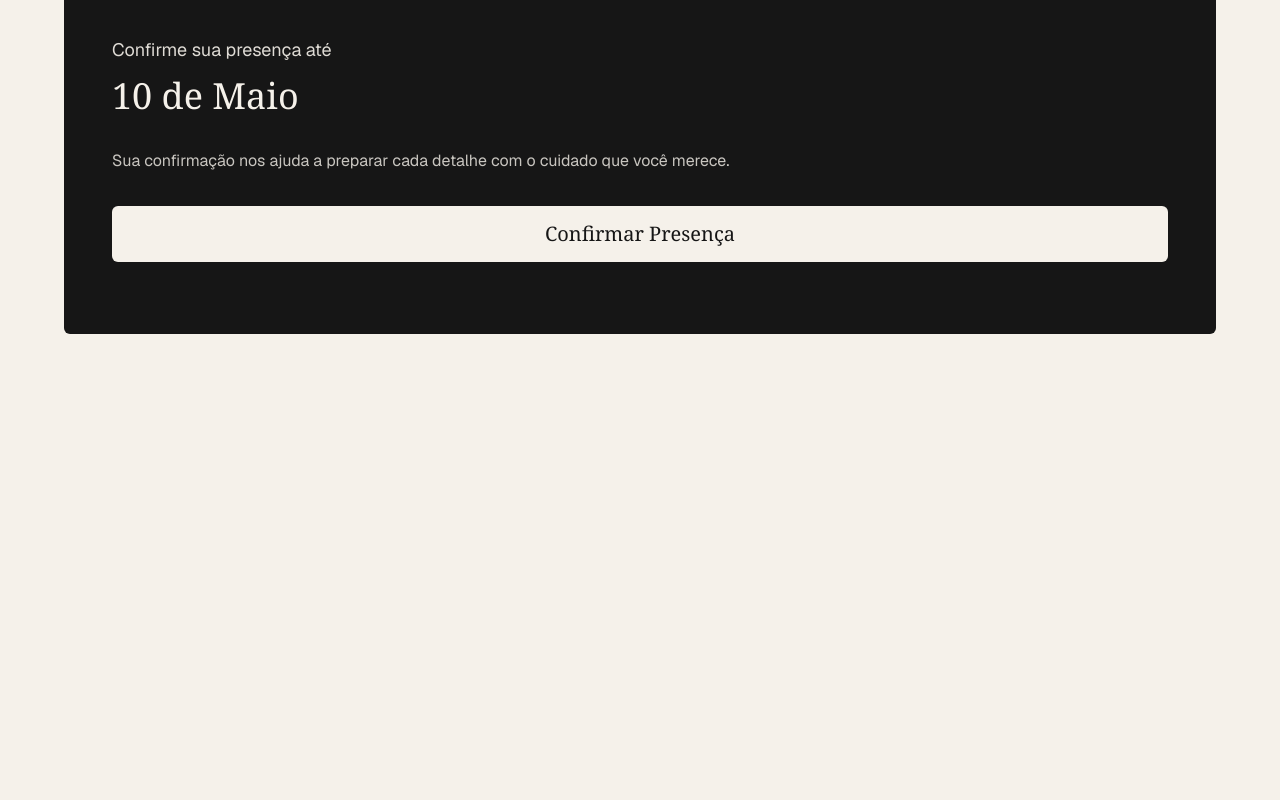
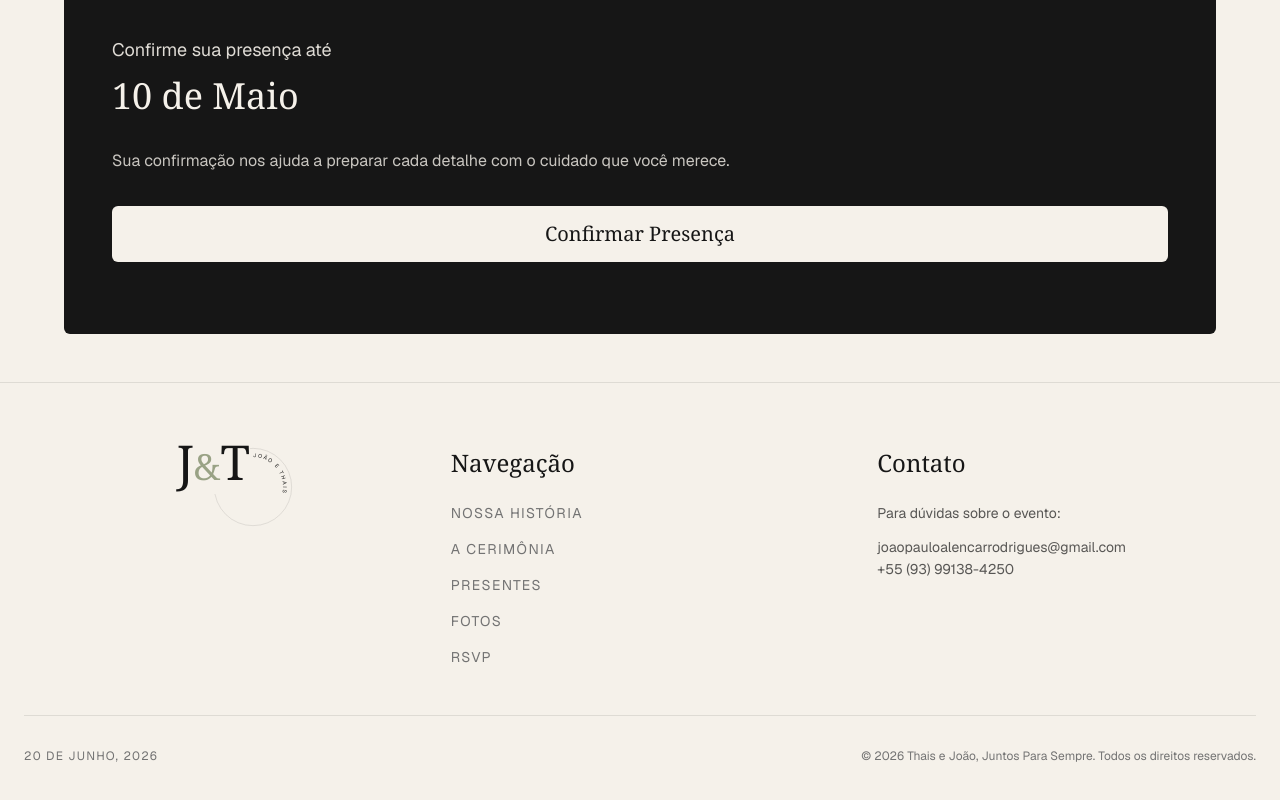
Before and after one commit to joaorodrs/wedding, a Next.js app: page /cerimonia in a window 1280 px wide. Shown: the part 4717-5517 px from the top of the page. Before the commit the page ends 5115 px from the top, so only its background shows below. Built offline with nearby package versions, Linux system fonts and the light colour scheme; a web font is replaced by a local one.

Commit message:
feat(footer): adds footer

```diff
--- a/app/cerimonia/page.tsx
+++ b/app/cerimonia/page.tsx
@@ -4,6 +4,7 @@ import Image from "next/image";
 import Link from "next/link";
 import { Button } from "@/components/ui/button";
 import { CerimonySection } from "@/components/sections/cerimony";
+import { Footer } from "@/components/sections/footer";
 
 export default function CerimoniaPage() {
   const timeline = [
@@ -217,7 +218,11 @@ export default function CerimoniaPage() {
                   Sua confirmação nos ajuda a preparar cada detalhe com o
                   cuidado que você merece.
                 </p>
-                <Link href="/rsvp" className="block mb-6">
+                <Link
+                  href="https://wa.me/5593991384250?text=Ol%C3%A1!%20Gostaria%20de%20confirmar%20minha%20presen%C3%A7a%20no%20casamento.%20Meu%20nome%20%C3%A9%3A"
+                  target="_blank"
+                  className="block mb-6"
+                >
                   <Button className="w-full bg-background text-foreground hover:bg-background/90 font-serif text-xl py-7 rounded-sm">
                     Confirmar Presença
                   </Button>
@@ -226,6 +231,8 @@ export default function CerimoniaPage() {
             </div>
           </div>
         </div>
+
+        <Footer />
       </main>
     </div>
   );
--- a/app/fotos/page.tsx
+++ b/app/fotos/page.tsx
@@ -8,6 +8,7 @@ import { WeddingNav } from "@/components/wedding-nav";
 import { Upload, Heart, Download } from "lucide-react";
 import { Dialog, DialogContent, DialogTitle } from "@/components/ui/dialog";
 import { Button } from "@/components/ui/button";
+import { Footer } from "@/components/sections/footer";
 
 interface Photo {
   id: string;
@@ -123,8 +124,8 @@ export default function PhotosPage() {
         <div className="max-w-3xl mb-16">
           <div className="inline-block mb-4">
             <div className="flex items-center gap-3">
-              <div className="w-16 h-[1px] bg-foreground/30" />
-              <span className="text-xs tracking-[0.3em] uppercase text-muted-foreground">
+              <div className="w-16 h-[1px] bg-dim-green" />
+              <span className="text-xs tracking-[0.3em] uppercase text-swamp-green">
                 Memórias
               </span>
             </div>
@@ -261,6 +262,8 @@ export default function PhotosPage() {
             <Upload className="ml-2 w-5 h-5 group-hover:translate-y-[-2px] transition-transform" />
           </Button>
         </div>
+
+        <Footer />
       </main>
 
       {/* Photo Detail Modal */}
--- a/app/nossa-historia/page.tsx
+++ b/app/nossa-historia/page.tsx
@@ -1,3 +1,4 @@
+import { Footer } from "@/components/sections/footer";
 import { HeroSection } from "@/components/sections/hero-section";
 import OurHistory from "@/components/sections/our-history";
 import { WeddingNav } from "@/components/wedding-nav";
@@ -11,6 +12,8 @@ export default function OurHistoryPage() {
         <HeroSection hideButton />
 
         <OurHistory />
+
+        <Footer />
       </main>
     </div>
   );
--- a/app/page.tsx
+++ b/app/page.tsx
@@ -2,6 +2,7 @@ import { WeddingNav } from "@/components/wedding-nav";
 import { HeroSection } from "@/components/sections/hero-section";
 import { NewChapterSection } from "@/components/sections/new-chapter-section";
 import { CerimonySection } from "@/components/sections/cerimony";
+import { Footer } from "@/components/sections/footer";
 
 export default function HomePage() {
   return (
@@ -18,6 +19,8 @@ export default function HomePage() {
         <div className="h-[1px] w-full bg-black/10 mt-10 mb-20" />
 
         <CerimonySection />
+
+        <Footer />
       </main>
     </div>
   );
--- a/app/presentes/page.tsx
+++ b/app/presentes/page.tsx
@@ -15,6 +15,7 @@ import {
   DialogTitle,
 } from "@/components/ui/dialog";
 import { toast } from "sonner";
+import { Footer } from "@/components/sections/footer";
 
 interface GiftItem {
   id: number;
@@ -413,6 +414,8 @@ export default function PresentesPage() {
             </Card>
           ))}
         </div>
+
+        <Footer />
       </main>
 
       <Dialog
--- /dev/null
+++ b/components/sections/footer.tsx
@@ -0,0 +1,113 @@
+import Link from "next/link";
+
+export function Footer() {
+  return (
+    <footer className="border-t border-foreground/10 bg-background mt-12">
+      <div className="container mx-auto px-6 pt-16">
+        <div className="grid md:grid-cols-3 gap-12 mb-12">
+          <div className="relative space-y-4 flex justify-between items-center md:flex-col md:justify-start md:align-start">
+            <div className="z-10">
+              <Link
+                href="/"
+                className="text-5xl font-serif bg-background leading-0 z-10"
+              >
+                J<span className="text-swamp-green text-4xl">&</span>T
+              </Link>
+            </div>
+            <div className="absolute w-20 h-20 left-[50%]">
+              <svg viewBox="0 0 120 120" className="w-full h-full">
+                <circle
+                  cx="60"
+                  cy="60"
+                  r="58"
+                  fill="none"
+                  stroke="currentColor"
+                  strokeWidth="0.5"
+                  className="text-foreground/30"
+                />
+                <defs>
+                  <path
+                    id="footerCircle"
+                    d="M 60, 60 m -45, 0 a 45,45 0 1,1 90,0 a 45,45 0 1,1 -90,0"
+                  />
+                </defs>
+                <text className="text-[8px] tracking-[0.3em] uppercase fill-current">
+                  <textPath href="#footerCircle" startOffset="25%">
+                    João e Thais
+                  </textPath>
+                </text>
+              </svg>
+            </div>
+          </div>
+
+          <div className="space-y-6">
+            <h4 className="text-2xl font-serif text-foreground">Navegação</h4>
+            <nav className="flex flex-col gap-4 text-sm tracking-widest uppercase text-muted-foreground">
+              <Link
+                href="/nossa-historia"
+                className="hover:opacity-70 transition-opacity"
+              >
+                Nossa história
+              </Link>
+              <Link
+                href="/cerimonia"
+                className="hover:opacity-70 transition-opacity"
+              >
+                A CERIMÔNIA
+              </Link>
+              <Link
+                href="/presentes"
+                className="hover:opacity-70 transition-opacity"
+              >
+                PRESENTES
+              </Link>
+              <Link
+                href="/fotos"
+                className="hover:opacity-70 transition-opacity"
+              >
+                FOTOS
+              </Link>
+              <Link
+                href="/#rsvp"
+                className="hover:opacity-70 transition-opacity"
+              >
+                RSVP
+              </Link>
+            </nav>
+          </div>
+
+          <div className="space-y-6">
+            <h4 className="text-2xl font-serif text-foreground">Contato</h4>
+            <div className="space-y-3 text-foreground/70">
+              <p className="text-sm">Para dúvidas sobre o evento:</p>
+              <a
+                href="mailto:joaopauloalencarrodrigues@gmail.com"
+                className="text-sm hover:text-foreground transition-colors"
+              >
+                joaopauloalencarrodrigues@gmail.com
+              </a>
+              <a
+                href="https://wa.me/5593991384250"
+                className="text-sm hover:text-foreground transition-colors"
+              >
+                <p>+55 (93) 99138-4250</p>
+              </a>
+            </div>
+          </div>
+        </div>
+
+        <div className="pt-8 border-t border-foreground/10">
+          <div className="flex flex-col md:flex-row justify-between items-center gap-4 text-sm text-muted-foreground">
+            <p className="text-xs tracking-widest uppercase">
+              20 de Junho, 2026
+            </p>
+            <p className="text-xs">
+              © 2026 Thais e João, Juntos Para Sempre. Todos os direitos
+              reservados.
+            </p>
+          </div>
+        </div>
+      </div>
+    </footer>
+  );
+}
--- a/components/sections/new-chapter-section.tsx
+++ b/components/sections/new-chapter-section.tsx
@@ -2,6 +2,7 @@
 
 import Image from "next/image";
 import { motion, useScroll, useTransform } from "motion/react";
+import Link from "next/link";
 
 export const NewChapterSection = () => {
   const { scrollYProgress } = useScroll();
@@ -45,9 +46,15 @@ export const NewChapterSection = () => {
       </p>
 
       <div className="w-full flex items-center justify-center mt-12">
-        <button className="cursor-pointer bg-foreground text-white py-3 px-4 font-serif text-2xl rounded-full md:mx-auto md:px-8 md:text-3xl hover:ring-1 hover:ring-black/10 hover:ring-offset-10 hover:ring-offset-background transition duration-200 focus:ring-foreground focus:ring-1">
-          Confirme sua presença
-        </button>
+        <Link
+          href="https://wa.me/5593991384250?text=Ol%C3%A1!%20Gostaria%20de%20confirmar%20minha%20presen%C3%A7a%20no%20casamento.%20Meu%20nome%20%C3%A9%3A"
+          target="_blank"
+          className="block mb-6"
+        >
+          <button className="cursor-pointer bg-foreground text-white py-3 px-4 font-serif text-2xl rounded-full md:mx-auto md:px-8 md:text-3xl hover:ring-1 hover:ring-black/10 hover:ring-offset-10 hover:ring-offset-background transition duration-200 focus:ring-foreground focus:ring-1">
+            Confirme sua presença
+          </button>
+        </Link>
       </div>
     </section>
   );
```
